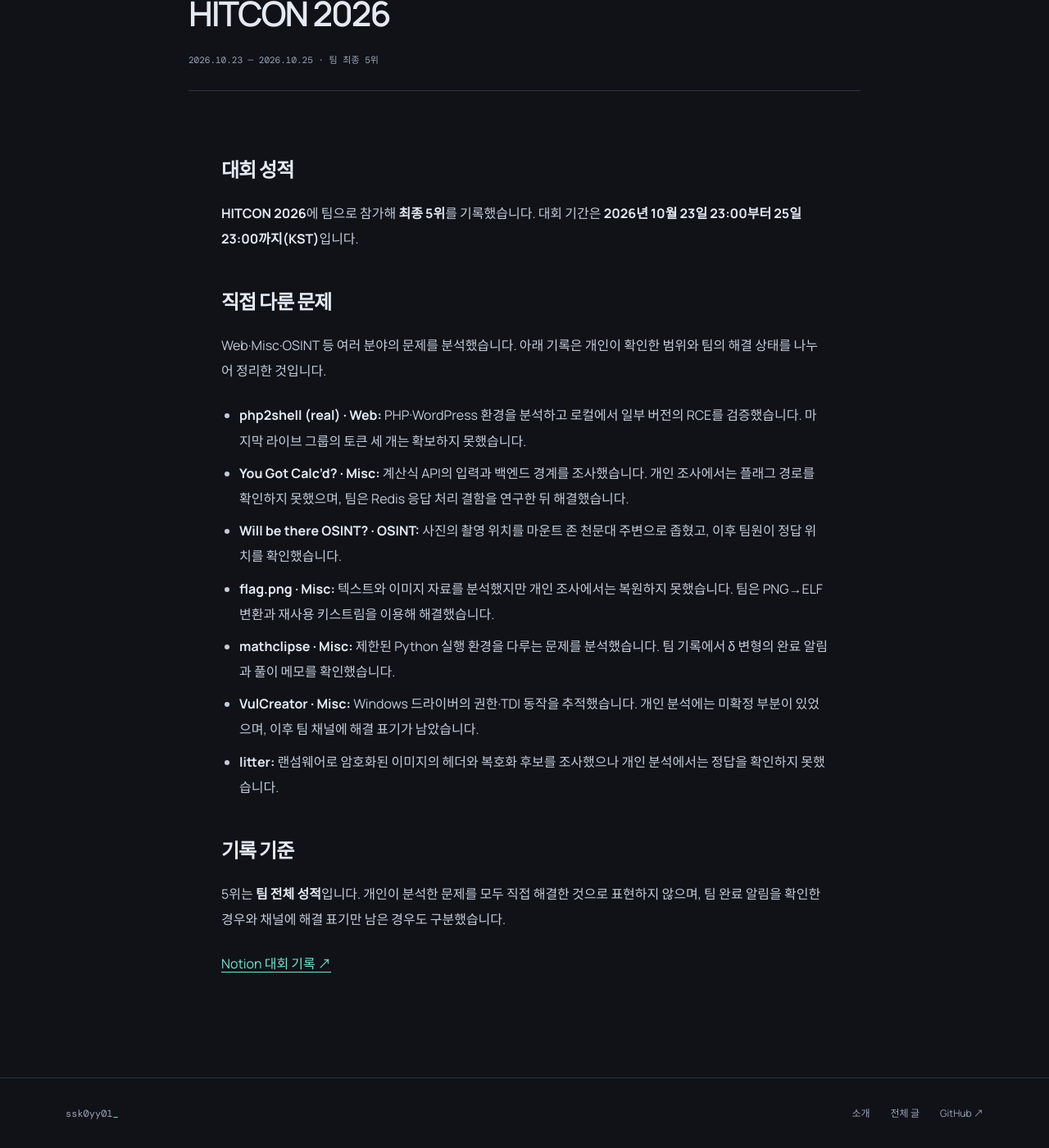
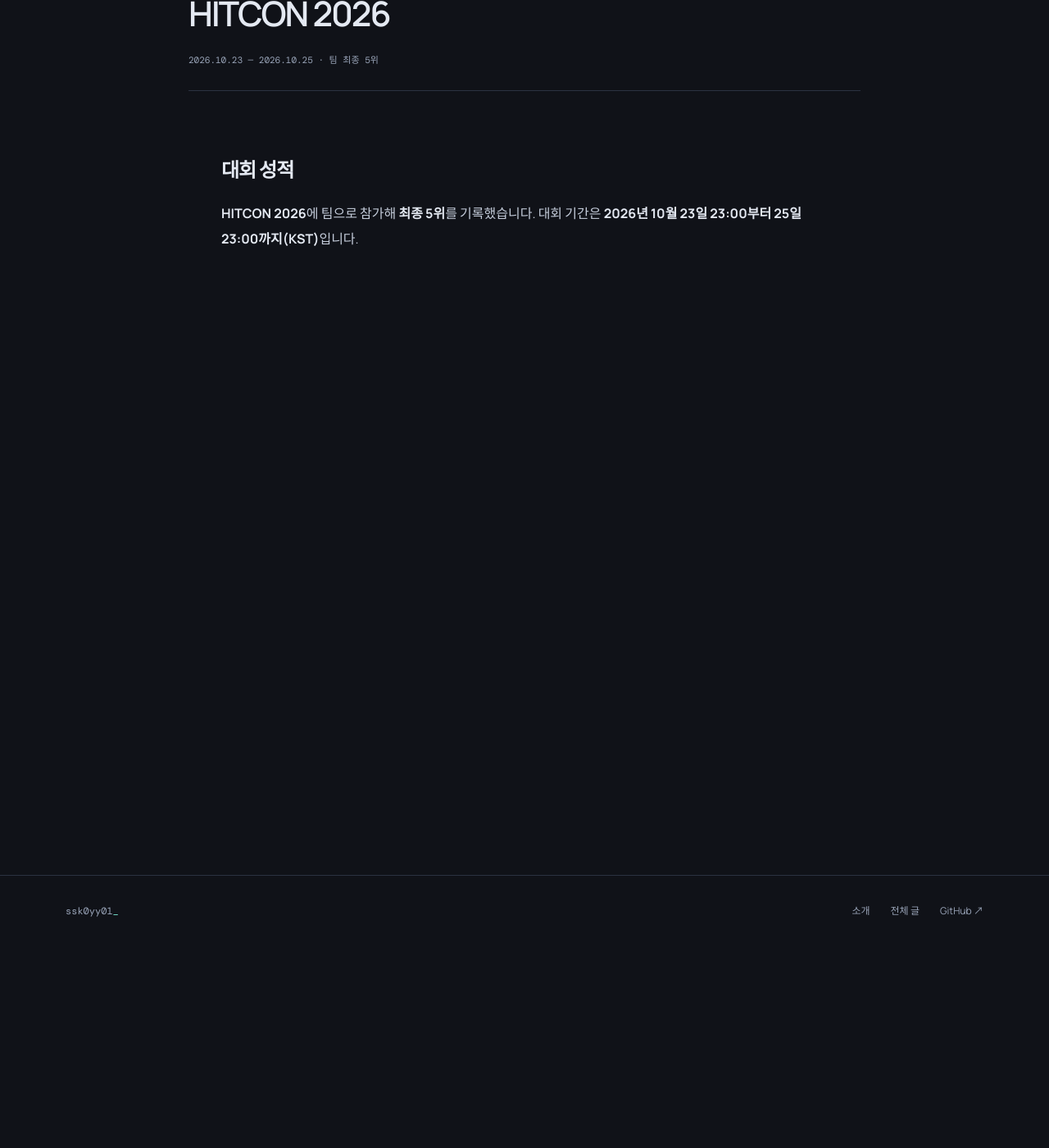
Before and after one commit to ssk0yy01/ssk0yy01.github.io, a Jekyll site: the page built from _credentials/hitcon-2026.md, in a window 1280 px wide and 1400 px high, scrolled down 247 px. Shown: the whole window at 82% size. Built offline with Jekyll 4.4.1, drawn with Linux system fonts in a browser that asks for light colours; some of the changed text lies outside the part shown.

```diff
--- a/_credentials/hitcon-2026.md
+++ b/_credentials/hitcon-2026.md
@@ -1,32 +1,14 @@
 ---
 title: "HITCON 2026"
 group: ctf
-kind: CTF · 팀 참가
+kind: CTF · 대회 후기
 period: "2026.10.23 — 2026.10.25"
 result: 팀 최종 5위
 order: 1
-summary: "팀 최종 5위 · Web·Misc·OSINT 문제 분석 참여"
+summary: "팀 최종 5위"
 evidence: []
 ---
 
 ## 대회 성적
 
 **HITCON 2026**에 팀으로 참가해 **최종 5위**를 기록했습니다. 대회 기간은 **2026년 10월 23일 23:00부터 25일 23:00까지(KST)**입니다.
-
-## 직접 다룬 문제
-
-Web·Misc·OSINT 등 여러 분야의 문제를 분석했습니다. 아래 기록은 개인이 확인한 범위와 팀의 해결 상태를 나누어 정리한 것입니다.
-
-- **php2shell (real) · Web:** PHP·WordPress 환경을 분석하고 로컬에서 일부 버전의 RCE를 검증했습니다. 마지막 라이브 그룹의 토큰 세 개는 확보하지 못했습니다.
-- **You Got Calc’d? · Misc:** 계산식 API의 입력과 백엔드 경계를 조사했습니다. 개인 조사에서는 플래그 경로를 확인하지 못했으며, 팀은 Redis 응답 처리 결함을 연구한 뒤 해결했습니다.
-- **Will be there OSINT? · OSINT:** 사진의 촬영 위치를 마운트 존 천문대 주변으로 좁혔고, 이후 팀원이 정답 위치를 확인했습니다.
-- **flag.png · Misc:** 텍스트와 이미지 자료를 분석했지만 개인 조사에서는 복원하지 못했습니다. 팀은 PNG→ELF 변환과 재사용 키스트림을 이용해 해결했습니다.
-- **mathclipse · Misc:** 제한된 Python 실행 환경을 다루는 문제를 분석했습니다. 팀 기록에서 δ 변형의 완료 알림과 풀이 메모를 확인했습니다.
-- **VulCreator · Misc:** Windows 드라이버의 권한·TDI 동작을 추적했습니다. 개인 분석에는 미확정 부분이 있었으며, 이후 팀 채널에 해결 표기가 남았습니다.
-- **litter:** 랜섬웨어로 암호화된 이미지의 헤더와 복호화 후보를 조사했으나 개인 분석에서는 정답을 확인하지 못했습니다.
-
-## 기록 기준
-
-5위는 **팀 전체 성적**입니다. 개인이 분석한 문제를 모두 직접 해결한 것으로 표현하지 않으며, 팀 완료 알림을 확인한 경우와 채널에 해결 표기만 남은 경우도 구분했습니다.
-
-[Notion 대회 기록 ↗](https://app.notion.com/p/404640930b8a81af9a3df582ef99c082)
```
Also changed, not shown: _credentials/them-ctf-2026.md (+1 -12 lines).
